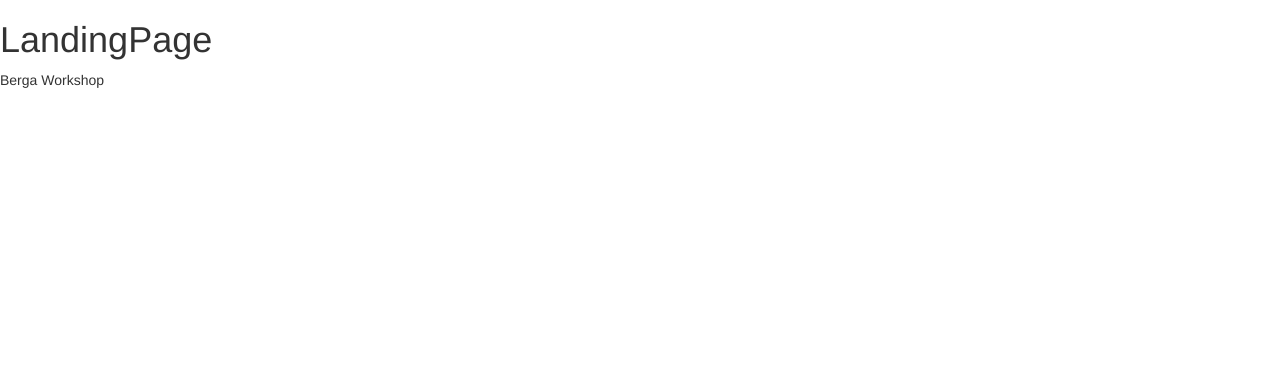
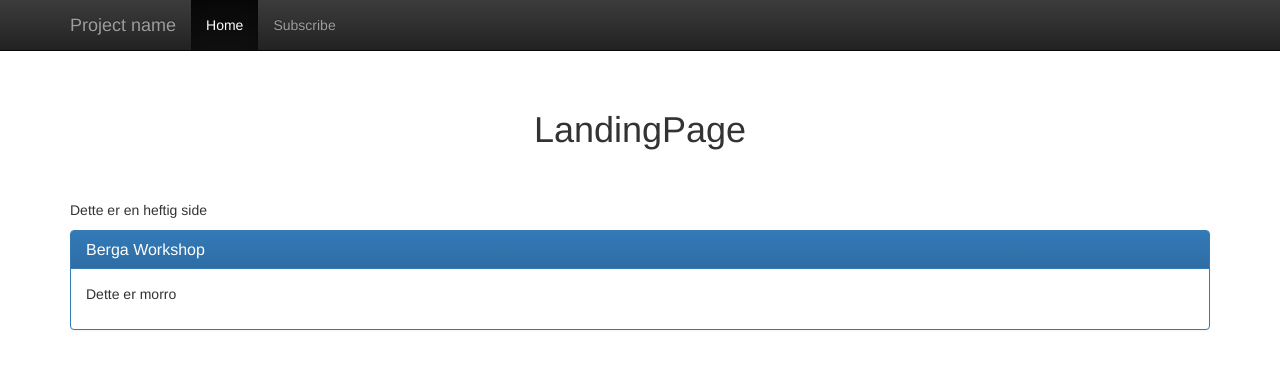
Before and after one commit to espenkn/berga_workshop, a PHP site: page / in a window 1280 px wide. Shown: the top 369 px of the page. Run offline with PHP 8.4, Linux system fonts and the light colour scheme.

Commit message:
laget mer

```diff
--- a/mini_framework/Subs/Dash.php
+++ b/mini_framework/Subs/Dash.php
@@ -12,6 +12,6 @@ function Dash()
 
     require_once($app_path . '/layouts/dash.template.php');
 
-    $context['template'] = 'LandingPage';
+    $context['template'] = 'landingpage';
 
 }
--- /dev/null
+++ b/mini_framework/db_config.php
@@ -0,0 +1,9 @@
+<?php
+
+
+$db_config = array(
+    'host'      => 'localhost',
+    'username'  => 'bergaw',
+    'password'  => 'workshop',
+    'database'  => 'berga_workshop',
+);
--- a/mini_framework/index.php
+++ b/mini_framework/index.php
@@ -2,9 +2,28 @@
 
 
 error_reporting(E_ALL);
+$app_path = dirname(__FILE__);
+
+$app_url = dirname($_SERVER["SCRIPT_NAME"]) . '/index.php';
 
 
-$app_path = dirname(__FILE__);
+
+require_once($app_path . '/db_config.php');
+
+$db = new mysqli(
+    $db_config['host'],
+    $db_config['username'],
+    $db_config['password'],
+    $db_config['database']
+);
+
+
+/*
+var_dump($_SERVER);
+
+die();
+*/
+
 
 $context = array();
 
@@ -20,8 +39,13 @@ function main()
 
         'dash'      => ['Dash', 'Dash.php'],
         'home'      => ['Dash', 'Dash.php'],
-        'login'     => ['Login', 'Loginout.php'],
-        'logout'    => ['Logout', 'Loginout.php'],
+
+        'subscribe'      => ['Subscribe', 'News.php'],
+        'subscribe2'      => ['Subscribe2', 'News.php'],
+
+        'thanks'      => ['Thanks', 'News.php'],
+
+        'unsubscribe'    => ['Unsubscribe', 'News.php'],
     );
 
 
@@ -55,7 +79,8 @@ main_above();
 if (isset($context['template']))
 {
 
-    $context['template']();
+    $f = 'template_' . $context['template'];
+    $f();
 
 }
 
--- a/mini_framework/layouts/dash.template.php
+++ b/mini_framework/layouts/dash.template.php
@@ -1,7 +1,23 @@
 <?php
 
 
-function LandingPage()
+function template_landingpage()
 {
-    echo '<h1>LandingPage</h1>';
+    echo '
+    <div class="starter-template">
+        <h1>LandingPage</h1>
+    </div>';
+
+
+    echo '<p>Dette er en heftig side</p>';
+
+    /*
+    echo '
+
+            <div class="starter-template">
+                <h1>Bootstrap starter template</h1>
+                <p class="lead">Use this document as a way to quickly start any new project.<br> All you get is this text and a mostly barebones HTML document.</p>
+            </div>';
+
+    */
 }
--- a/mini_framework/layouts/index.template.php
+++ b/mini_framework/layouts/index.template.php
@@ -19,10 +19,53 @@ function main_above()
             <link rel="stylesheet" href="vendor/bootstrap-3.3.2-dist/css/bootstrap-theme.min.css">
 
              <!-- Latest compiled and minified JavaScript -->
+            <script src="vendor/jquery/jquery-2.1.3.min.js"></script>
+
+            <!-- Latest compiled and minified JavaScript -->
             <script src="vendor/bootstrap-3.3.2-dist/js/bootstrap.min.js"></script>
+
+
+            <style>
+
+                body {
+                    padding-top: 50px;
+                }
+
+                .starter-template {
+                    padding: 40px 15px;
+                    text-align: center;
+                }
+
+            </style>
 
         </head>
         <body>
+
+
+        <nav class="navbar navbar-inverse navbar-fixed-top">
+            <div class="container">
+                <div class="navbar-header">
+                    <button type="button" class="navbar-toggle collapsed" data-toggle="collapse" data-target="#navbar" aria-expanded="false" aria-controls="navbar">
+                        <span class="sr-only">Toggle navigation</span>
+                        <span class="icon-bar"></span>
+                        <span class="icon-bar"></span>
+                        <span class="icon-bar"></span>
+                    </button>
+                    <a class="navbar-brand" href="#">Project name</a>
+                </div>
+                <div id="navbar" class="collapse navbar-collapse">
+                    <ul class="nav navbar-nav">
+                        <li class="active"><a href="/">Home</a></li>
+                        <li><a href="?action=subscribe">Subscribe</a></li>
+                    </ul>
+                </div><!--/.nav-collapse -->
+            </div>
+        </nav>
+
+        <div class="container">
+
+
+
     ';
 
 
@@ -37,9 +80,26 @@ function main_belove()
 
 
     echo '
-            <footer>
-                <p>Berga Workshop</p>
+
+        </div><!-- /.container -->
+
+        <div class="container">
+            <footer class="footer">
+
+                <div class="panel panel-primary">
+                    <div class="panel-heading">
+                        <h3 class="panel-title">Berga Workshop</h3>
+                    </div>
+                    <div class="panel-body">
+
+                        <p>Dette er morro</p>
+                    </div>
+                </div>
+
             </footer>
+
+            </div>
+
         </body>
     </html>
     ';
```
Also changed, not shown: mini_framework/Subs/News.php (added, +80 -0 lines), mini_framework/db_backup/berga_workshop-15-02-02.sql (added, +64 -0 lines), mini_framework/layouts/news.template.php (added, +52 -0 lines). Lines whose indentation alone changed are shown as unchanged.
